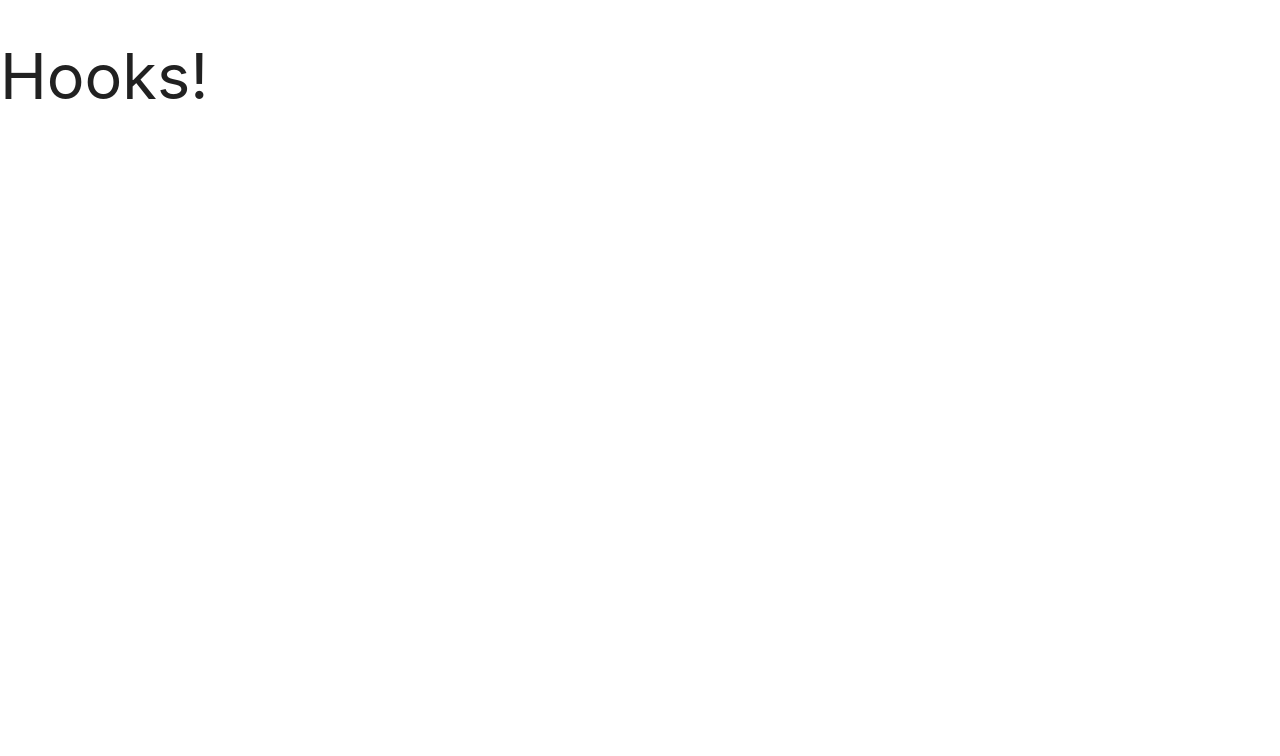
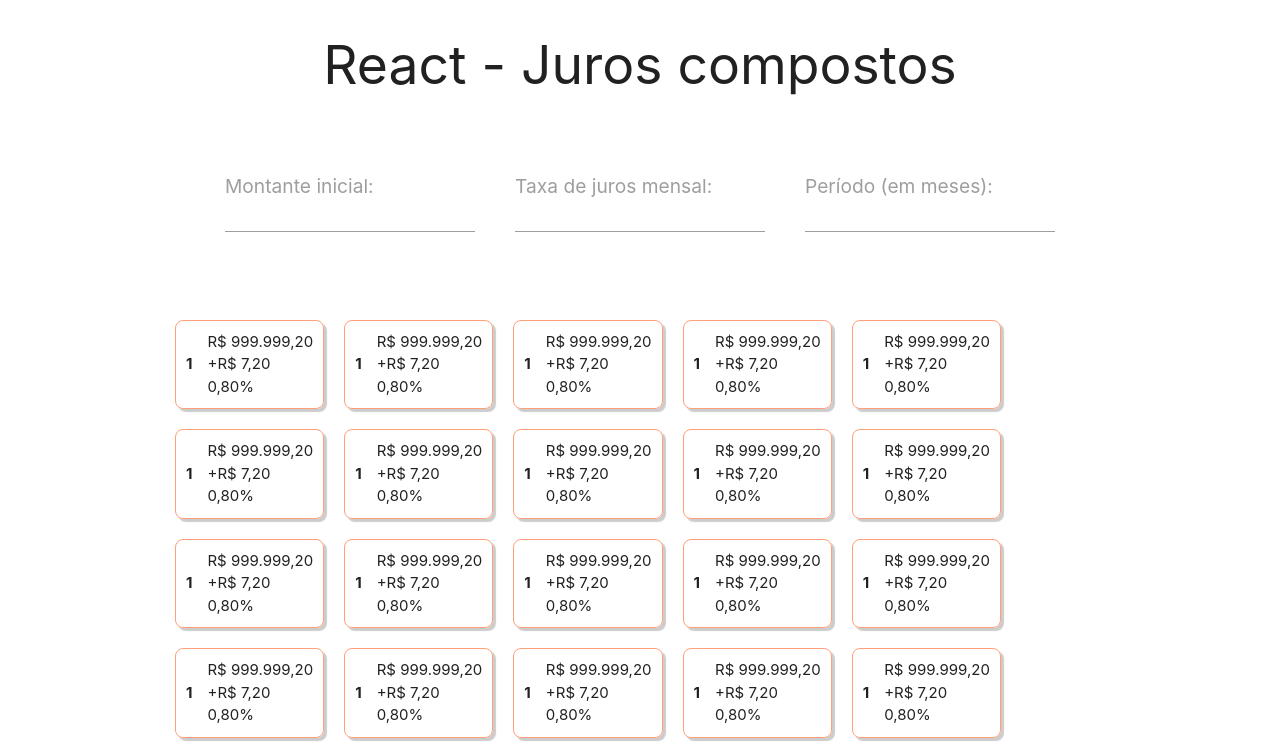
Before and after one commit to williancozzi/react-desafio-juros-composto, a React (Create React App) app: page / in a window 1280 px wide. Shown: the top 756 px of the page. Built offline with nearby package versions, Linux system fonts and the light colour scheme.

Commit message:
feat(): installments and installment

```diff
--- a/src/App.js
+++ b/src/App.js
@@ -1,9 +1,31 @@
-import React from "react";
+import React, { useState } from "react";
+import Form from "./components/Form";
+import Installments from "./components/Installments";
 
 export default function App() {
+  const [initialCapital, setInitialCapital] = useState(0);
+  const [monthlyInterestRate, setMonthlyInterestRate] = useState(0);
+  const [term, setTerm] = useState(0);
+
   return (
-    <div>
-      <h1>Hooks!</h1>
+    <div className="container" style={styles.containerNew}>
+      <h2 style={styles.centered}>React - Juros compostos</h2>
+
+      <Form />
+
+      <Installments />
     </div>
   );
 }
+
+const styles = {
+  centered: {
+    textAlign: "center",
+  },
+  containerNew: {
+    width: "100%",
+    display: "flex",
+    flexDirection: "column",
+    alignItems: "center",
+  },
+};
--- /dev/null
+++ b/src/components/Form.js
@@ -0,0 +1,66 @@
+import React from "react";
+
+export default function Form() {
+  return (
+    <div style={styles.flexRow}>
+      <form style={styles.formStyle}>
+        <div style={styles.inputStyle} className="input-field">
+          <input style={styles.inputSize} type="number" />
+          <label
+            style={styles.labelFont}
+            className="active"
+            htmlFor="inputValue"
+          >
+            Montante inicial:
+          </label>
+        </div>
+
+        <div style={styles.inputStyle} className="input-field">
+          <input style={styles.inputSize} type="number" />
+          <label
+            style={styles.labelFont}
+            className="active"
+            htmlFor="inputValue"
+          >
+            Taxa de juros mensal:
+          </label>
+        </div>
+
+        <div style={styles.inputStyle} className="input-field">
+          <input style={styles.inputSize} type="number" />
+          <label
+            style={styles.labelFont}
+            className="active"
+            htmlFor="inputValue"
+          >
+            Período (em meses):
+          </label>
+        </div>
+      </form>
+    </div>
+  );
+}
+
+const styles = {
+  flexRow: {
+    display: "flex",
+    flexDirection: "row",
+    alignItems: "center",
+    justifyContent: "center",
+  },
+  formStyle: {
+    display: "flex",
+    justifyContent: "center",
+    width: "100%",
+    margin: "50px",
+  },
+  inputStyle: {
+    margin: "20px",
+  },
+  inputSize: {
+    width: "250px",
+  },
+  labelFont: {
+    fontSize: "x-large",
+  },
+};
--- /dev/null
+++ b/src/components/Installment.js
@@ -0,0 +1,32 @@
+import React from "react";
+
+export default function Installment() {
+  return (
+    <div style={styles.installment}>
+      <div style={styles.idTerm}>1</div>
+      <div>
+        <div>R$ 999.999,20</div>
+        <div>+R$ 7,20</div>
+        <div>0,80%</div>
+      </div>
+    </div>
+  );
+}
+
+const styles = {
+  installment: {
+    display: "flex",
+    justifyContent: "space-around",
+    minWidth: "50px",
+    maxWidth: "150px",
+    padding: "10px",
+    border: "1px solid lightsalmon",
+    borderRadius: "8px",
+    boxShadow: "3px 3px 1px 0px rgba(0,0,0,0.2)",
+  },
+  idTerm: {
+    alignSelf: "center",
+    fontWeight: "bold",
+    marginRight: "15px",
+  },
+};
--- /dev/null
+++ b/src/components/Installments.js
@@ -0,0 +1,56 @@
+import React from "react";
+import Installment from "./Installment";
+
+export default function Installments() {
+  const installments = [
+    1,
+    2,
+    3,
+    4,
+    5,
+    6,
+    7,
+    8,
+    9,
+    10,
+    11,
+    12,
+    13,
+    1,
+    2,
+    3,
+    4,
+    5,
+    6,
+    7,
+    8,
+    9,
+    10,
+    11,
+    12,
+    13,
+  ];
+
+  return (
+    <div style={styles.installments}>
+      {installments.map((installment, index) => {
+        return (
+          <div style={styles.installment}>
+            <Installment key={index} />
+          </div>
+        );
+      })}
+    </div>
+  );
+}
+
+const styles = {
+  installments: {
+    display: "flex",
+    flexWrap: "wrap",
+    maxWidth: "950px",
+  },
+  installment: {
+    margin: "10px",
+  },
+};
```
